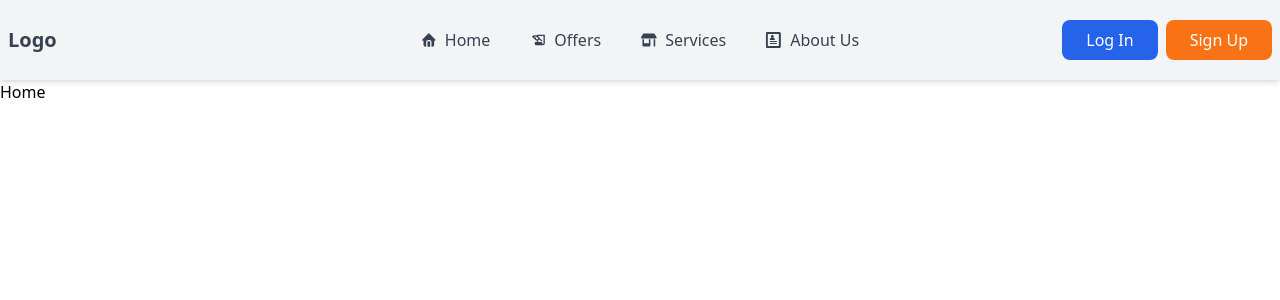
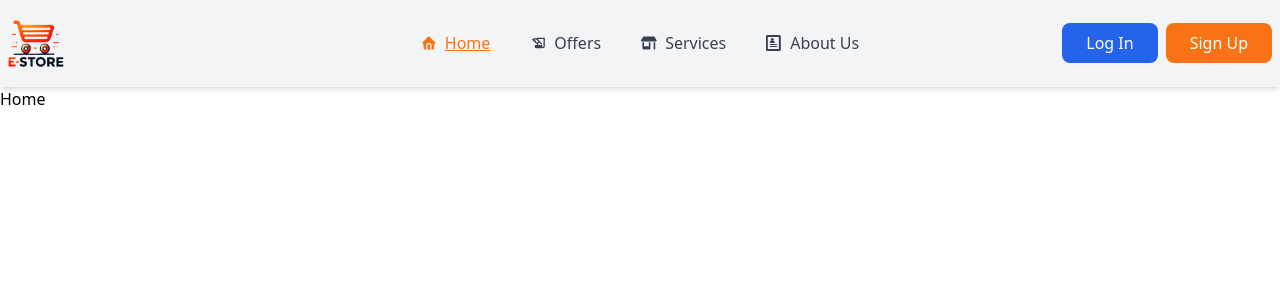
Before and after one commit to arakash-developer/billmanagement, a Next.js app in the folder client/: page / in a window 1280 px wide. Shown: the top 300 px of the page. Built offline with nearby package versions, Linux system fonts and the light colour scheme.

Commit message:
logo uploaded

```diff
--- a/client/app/component/layers/Navbar.jsx
+++ b/client/app/component/layers/Navbar.jsx
@@ -12,6 +12,8 @@ import kadir from '@/public/kadir.jpg'
 import Image from 'next/image';
 import { LuSearch } from "react-icons/lu";
 import { Contex } from '@/app/contexapi/Rights'
+import mainLogo from '@/public/e-store.png'
+
 const Navbar = () => {
   let { validated,setValidated }= useContext(Contex)
   let  router = useRouter()
@@ -23,7 +25,7 @@ const Navbar = () => {
     { href: '/notification', label: 'Notification', icon: <AiFillNotification /> },
   ];
   const pubnavLinks = [
-    { href: '/home', label: "Home", icon: <TbHomeFilled /> },
+    { href: '/', label: "Home", icon: <TbHomeFilled /> },
     { href: '/offers', label: 'Offers', icon: <MdHistoryEdu /> },
     { href: '/services', label: 'Services', icon: <FaStoreAlt /> },
     { href: '/aboutus', label: 'About Us', icon: <ImProfile /> },
@@ -58,8 +60,10 @@ const Navbar = () => {
          }
          {
            !validated &&
-           <div className="logo font-bold text-xl text-gray-700">
-           <Link href="/">Logo</Link>
+           <div className="w-14 logo font-bold text-xl text-gray-700">
+           <Link href="/">
+           <Image src={mainLogo} alt="Logo" className="w-full h-full object-center" />
+           </Link>
          </div>
          }
         {/* Logo Section */}
```
Also changed, not shown: client/public/e-store.png (added).
